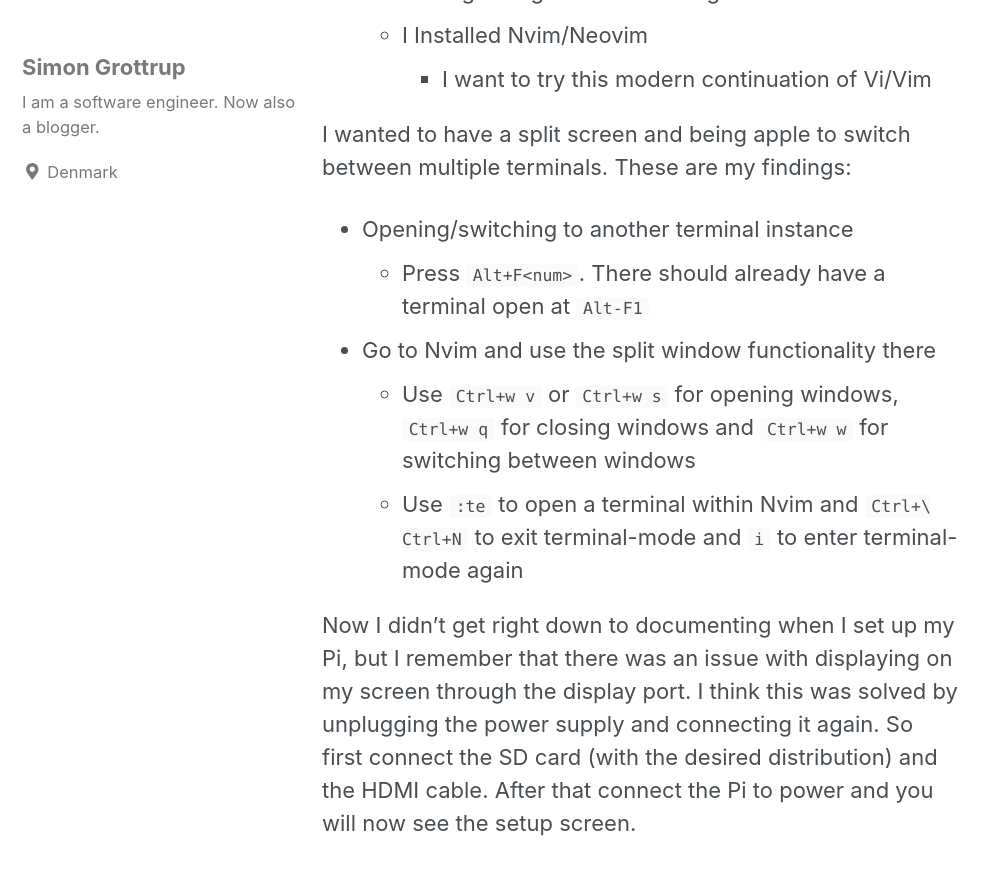
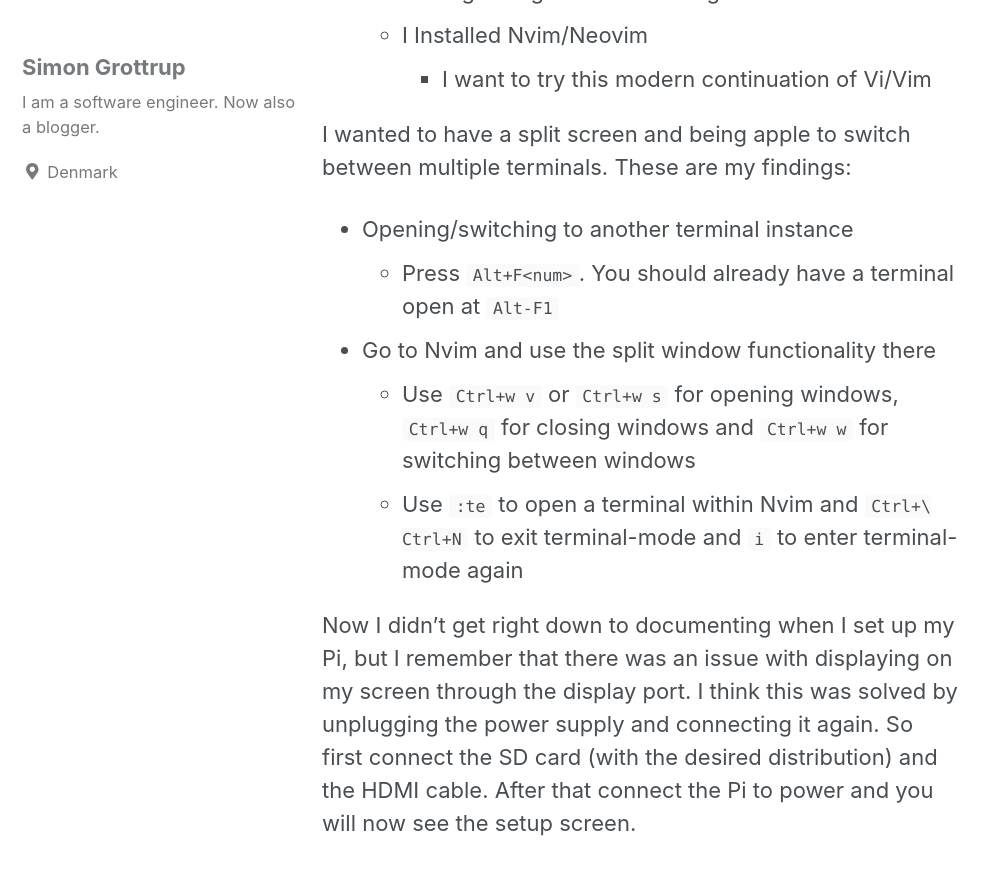
Before and after one commit to grottrup/grottrup.github.io, a Jekyll site: the page built from _posts/2018-01-16-Raspberry-Pi-Linux-Terminal-Basics.md, in a window 1280 px wide and 900 px high, scrolled down 948 px. Shown: the top 875 px of the window, without its empty margins (0-998 px from the left). Built offline with Jekyll 4.4.1, drawn with Linux system fonts in a browser that asks for light colours; nearby versions of some CDN libraries.

Commit message:
Update 2018-01-16-Raspberry-Pi-Linux-Terminal-Basics.md

```diff
--- a/_posts/2018-01-16-Raspberry-Pi-Linux-Terminal-Basics.md
+++ b/_posts/2018-01-16-Raspberry-Pi-Linux-Terminal-Basics.md
@@ -17,7 +17,7 @@ A new adventure begins. Let me summarize what I am doing and where I currently a
 I wanted to have a split screen and being apple to switch between multiple terminals. These are my findings:
 
 * Opening/switching to another terminal instance
-	* Press `Alt+F<num>`. There should already have a terminal open at `Alt-F1`
+	* Press `Alt+F<num>`. You should already have a terminal open at `Alt-F1`
 * Go to Nvim and use the split window functionality there
 	* Use `Ctrl+w v` or `Ctrl+w s` for opening windows, `Ctrl+w q` for closing windows and `Ctrl+w w` for switching between windows
 	* Use `:te` to open a terminal within Nvim and `Ctrl+\ Ctrl+N` to exit terminal-mode and `i` to enter terminal-mode again
```
